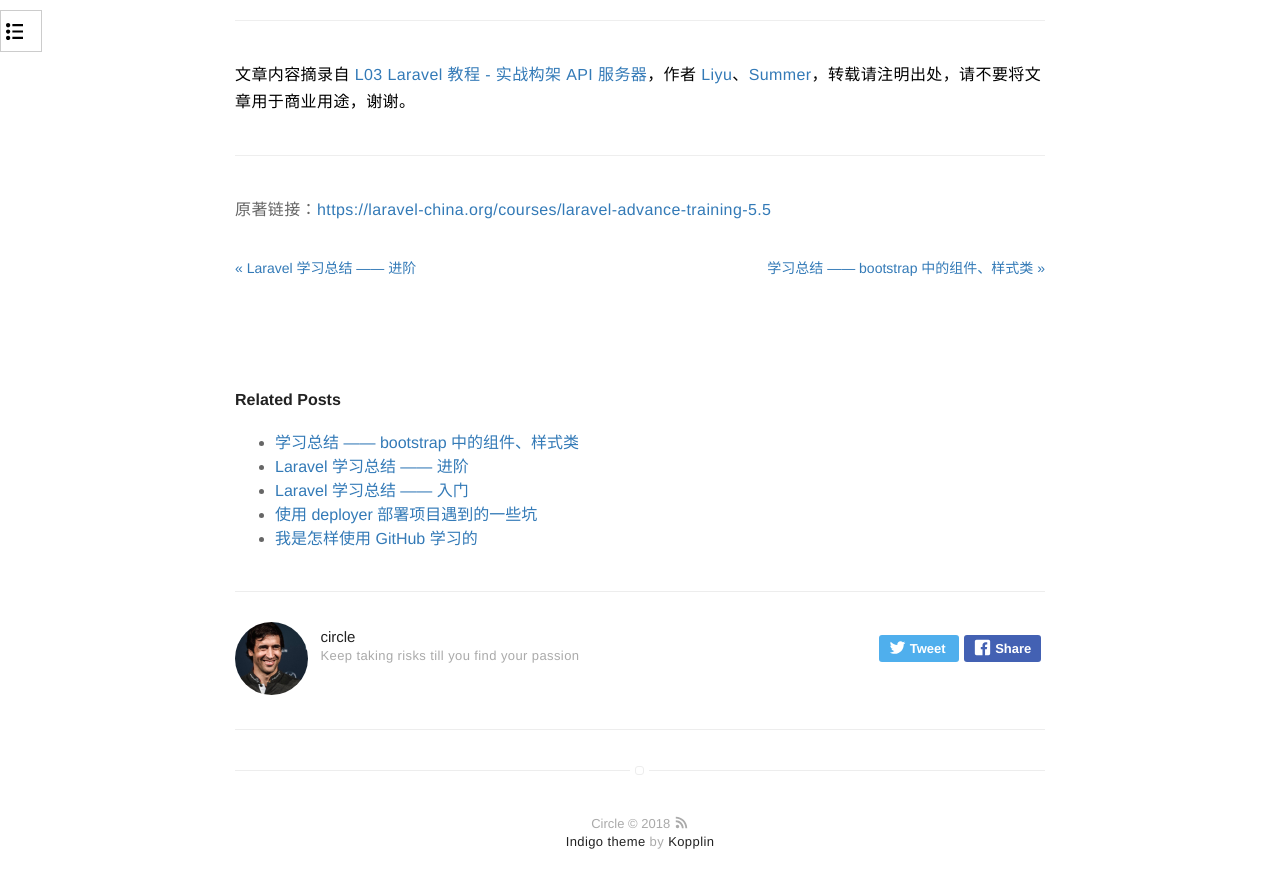
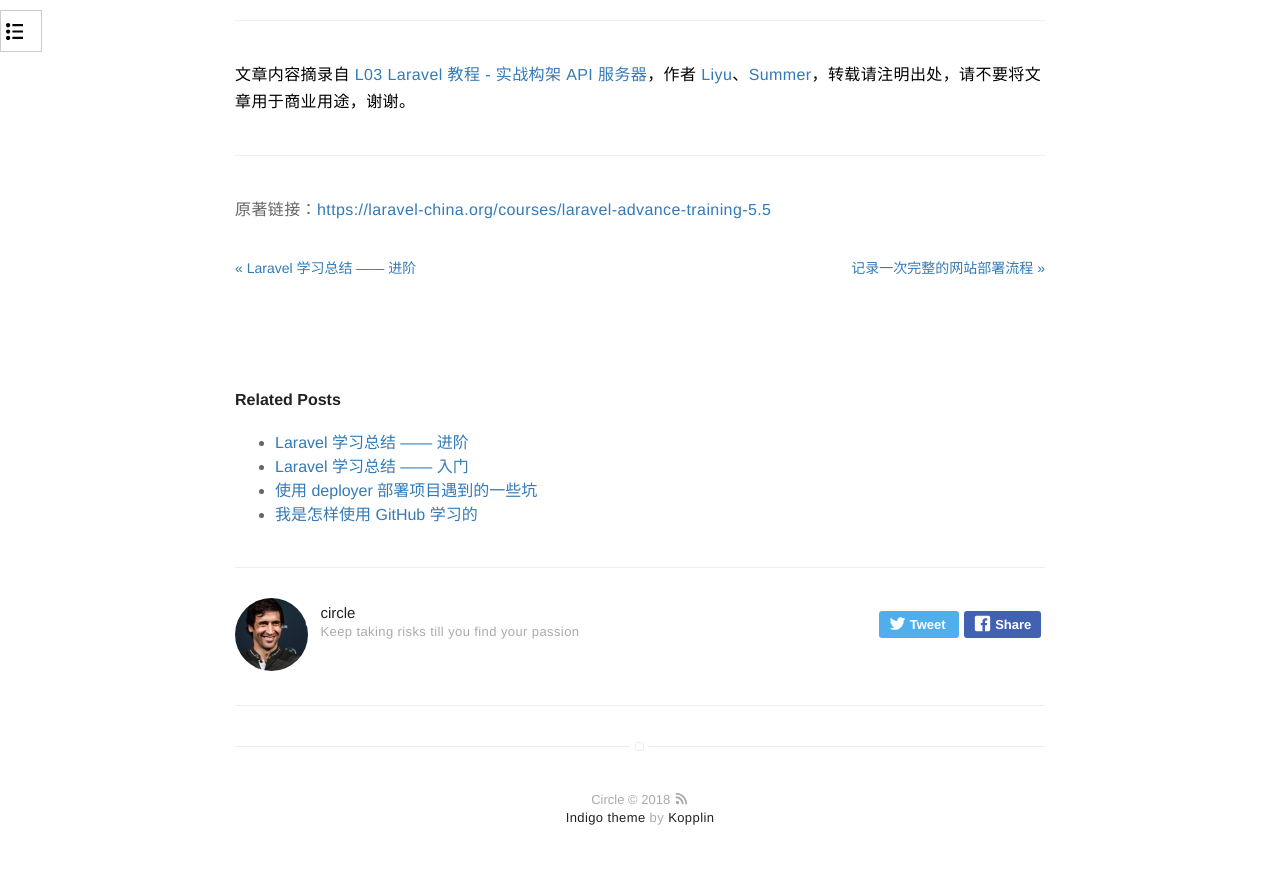
Before and after one commit to rust17/blog, a Jekyll site: the page built from _posts/2018-08-24-laravel-api-learning.record.markdown, in a window 1280 px wide and 900 px high, scrolled down 19766 px. Shown: the top 888 px of the window. Built offline with Jekyll 4.4.1, drawn with Linux system fonts in a browser that asks for light colours; comment, search, counter and statistics services are not loaded.

Commit message:
update interview summary

````diff
--- a/_posts/2018-08-30-bootstrap-style-record.markdown
+++ /dev/null
@@ -1,124 +0,0 @@
----
-title: "学习总结 —— bootstrap 中的组件、样式类"
-layout: post
-date: 2018-08-30 22:19
-headerImage: false
-tag:
-- record
-- learn
-category: blog
-author: circle
-description: 记录前端框架bootstrap的使用
----
-
-### Bootstrap
-```html
-<a class="btn btn-primary btn-lg" role="button">Learn more <span class="glyphicon glyphicon-hand-right" aria-hidden="true"></span></a>
-```
-
-```html
-<div class="jumbotron">
-	<div class="container">
-	</div>
-</div>
-```
-
-```html
-<div class="navbar navbar-default topnav">
-<div class="container">
-  <div class="navbar-header">
-	<a href="/" class="navbar-brand">
-	  <span class="title">{{ logo.title }}</span>
-	  <img :src="logo.src" :alt="logo.title">
-	</a>
-  </div>
-</div>
-</div>
-```
-
-```html
-<div class="navbar-right">
-	<div class="nav navbar-nav github-login">
-	  <a href="#" class="btn btn-default login-btn">
-		<i class="fa fa-user"></i> 登 录
-	  </a>
-	  <a href="#" class="btn btn-default login-btn">
-		<i class="fa fa-user-plus"></i> 注 册
-	  </a>
-	</div>
-</div>
-```
-
-```html
-<div class="row">
-<div class="col-md-4 col-md-offset-4 floating-box">
-  <div class="panel panel-default">
-	<div class="panel-heading">
-	  <h3 class="panel-title">请注册</h3>
-	</div>
-
-	<div class="panel-body">
-	  <div class="form-group">
-		<label class="control-label">用户名</label>
-		<input type="text" class="form-control" placeholder="请填写用户名">
-	  </div>
-	  ...
-	  <button type="submit" class="btn btn-lg btn-success btn-block">
-		<i class="fa fa-btn fa-sign-in"></i> 注册
-	  </button>
-	</div>
-  </div>
-</div>
-</div>
-```
-
-```html
-<div id="top-navbar-collapse" class="collapse navbar-collapse">
-<ul class="nav navbar-nav">
-  <li v-for="item in navList">
-	<a href="#">{{ item }}</a>
-  </li>
-</ul>
-</div>
-```
-
-```html
-<button type="button" class="navbar-toggle" @click="toggleNav">
-  <span class="sr-only">Toggle navigation</span>
-  <span class="icon-bar"></span>
-  <span class="icon-bar"></span>
-  <span class="icon-bar"></span>
-</button>
-```
-
-```html
-<div class="row footer-top">
-```
-
-```html
-<div class="col-sm-5 col-lg-5"></div>
-```
-
-```html
-<p class="padding-top-xsm"></p>
-```
-
-```html
-<div class="text-md"></div>
-```
-
-```html
-<ul class="list-unstyled">
-	<li></li>
-</ul>
-```
-
-### Font-Awesome
-```html
-<i class="fa fa-camera"></i>
-<i class="fa fa-camera fa-2x"></i>
-<i class="fa fa-camera fa-3x"></i>
-<i class="fa fa-camera fa-4x"></i>
-<i class="fa fa-camera fa-5x"></i>
-<i class="fa fa-spinner fa-spin"></i>
-```
--- a/_posts/2018-09-19-some-interviews-summary.markdown
+++ b/_posts/2018-09-19-some-interviews-summary.markdown
@@ -34,7 +34,9 @@
 * php-cgi 进程解析 php.ini 文件进行初始化，然后处理服务器的请求
 * php-cgi 将请求结果以规定的格式返回给服务器，进程关闭连接，告知 php-fpm 请求已完成
 
-&emsp;&emsp;在学习的过程中，一般是都是从如何使用开始，当使用达到一定程度，就会开始想要弄明白为什么这样做就会产生这样的结果，也就是开始尝试了解其原理，当弄清楚了所做事情的原理的时候，就能更好地进行优化、提高或者针对性地改进。在弄懂 php 的原理之后，我开始尝试去了解 opcode 的执行，php 的核心数据结构是 hashtable，由于对数据结构不了解，我没有办法进一步了解 opcode 的执行过程，也开始意识到数据结构的重要性。
+在学习的过程中，一般是都是从如何使用开始，当使用达到一定程度，就会开始想要弄明白为什么这样做就会产生这样的结果，也就是开始尝试了解其原理，当弄清楚了所做事情的原理的时候，就能更好地进行优化、提高或者针对性地改进。在弄懂 php 的原理之后，我开始尝试去了解 opcode 的执行，php 的核心数据结构是 hashtable，由于对数据结构不了解，我没有办法进一步了解 opcode 的执行过程，也开始意识到数据结构的重要性。
+
+---
 
 &emsp;&emsp;经过多次面试之后，一般而言，流程大概是这样样子：
 * 一段自我介绍，介绍完了之后面试官对面试者有一个初步的了解
````
